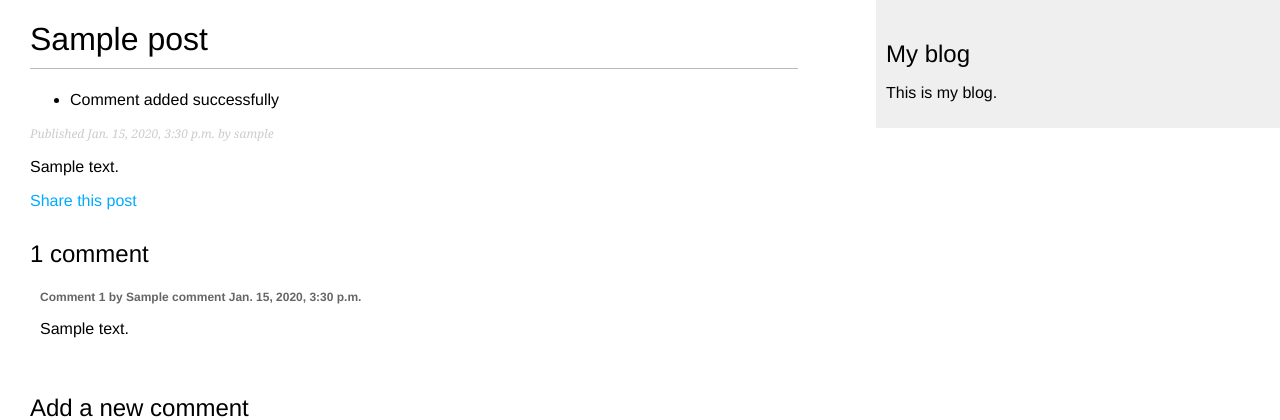
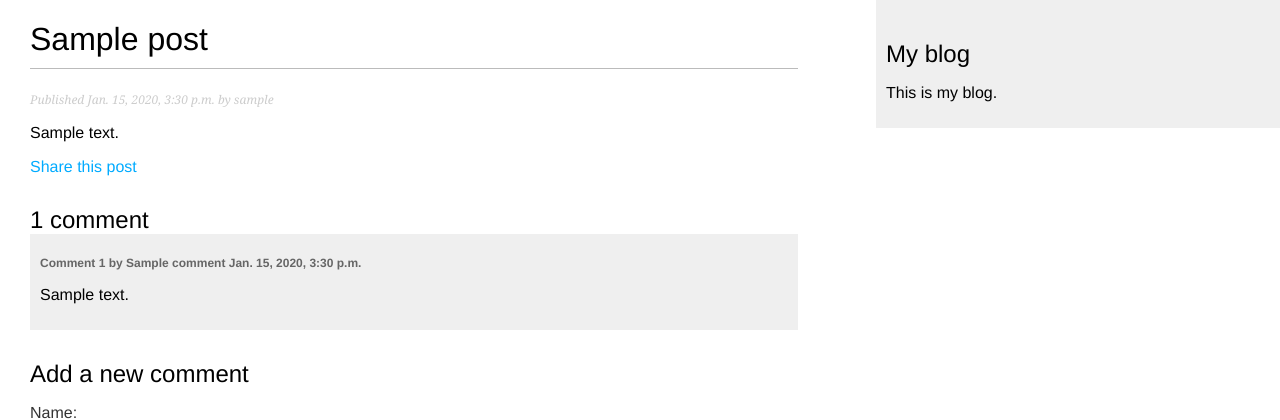
Before and after one commit to MadheshKumarVJ/Blog_App, a Django app: page /blog/2020/1/15/sample/ in a window 1280 px wide. Shown: the top 420 px of the page. Run offline with Django 4.2, Linux system fonts and the light colour scheme; tables that the repository leaves empty hold one stand-in row (values such as "Sample post").

Commit message:
Refactor : Views

```diff
--- a/mysite/blog/models.py
+++ b/mysite/blog/models.py
@@ -52,6 +52,9 @@
             ],
         )
 
+    def get_active_comments(self):
+        return self.comments.filter(active=True)
+
 
 class Comment(models.Model):
     post = models.ForeignKey(
--- a/mysite/blog/templates/blog/post/detail.html
+++ b/mysite/blog/templates/blog/post/detail.html
@@ -18,12 +18,12 @@
         Share this post
         </a>
     </p>
-    {% with comments.count as total_comments %}
+    {% with post.get_active_comments.count as total_comments %}
     <h2>
       {{ total_comments }} comment{{ total_comments|pluralize }}
     </h2>
   {% endwith %}
-  {% for comment in comments %}
+  {% for comment in post.get_active_comments %}
     <div class="comment">
       <p class="info">
         Comment {{ forloop.counter }} by {{ comment.name }}
--- a/mysite/blog/views.py
+++ b/mysite/blog/views.py
@@ -16,11 +16,12 @@
     template_name = "blog/post/list.html"
 
 
-def add_comment(comment_form, post):
+def add_comment(request, comment_form, post):
     if comment_form.is_valid():
         comment = comment_form.save(commit=False)
         comment.post = post
         comment.save()
+        messages.success(request, message="Comment added successfully")
         return comment
 
 
@@ -34,19 +35,16 @@
         publish__day=day,
     )
 
-    comment_form = CommentForm(data=request.POST or None)
-    comments = add_comment(comment_form, post)
+    comment_form = add_comment(
+        request, CommentForm(data=request.POST or None), post
+    )
     comment_form = CommentForm()
-    redirect(reverse("blog:post_detail", args=[year, month, day, post.slug]))
-    messages.success(request, message="Comment added successfully")
 
-    comments = post.comments.all()
     return render(
         request,
         "blog/post/detail.html",
         {
             "post": post,
-            "comments": comments,
             "comment_form": comment_form,
         },
     )
```
